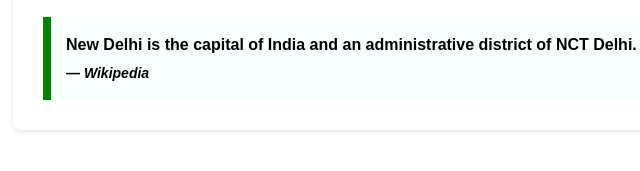
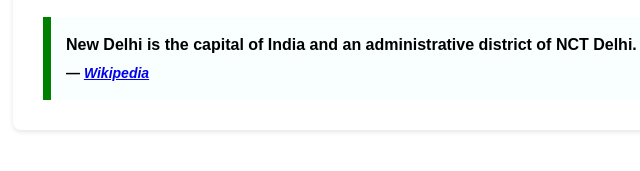
Before and after one commit to acciojob/trivia-Saurabhmishra1909, a website: page main.html in a window 1280 px wide. Shown: the part 163-334 px from the top of the page, 227-867 px from the left. Drawn offline with Linux system fonts and the light colour scheme.

Commit message:
created a submission

```diff
--- a/main.html
+++ b/main.html
@@ -25,7 +25,7 @@
 
         <blockquote>
             New Delhi is the capital of India and an administrative district of NCT Delhi.
-            <div class="citation">— Wikipedia</div>
+            <div class="citation">— <a href="https://en.wikipedia.org/wiki/New_Delhi" target="_blank">Wikipedia</a></div>
         </blockquote>
     </div>
     <script type="text/javascript" src="./script.js">
```
